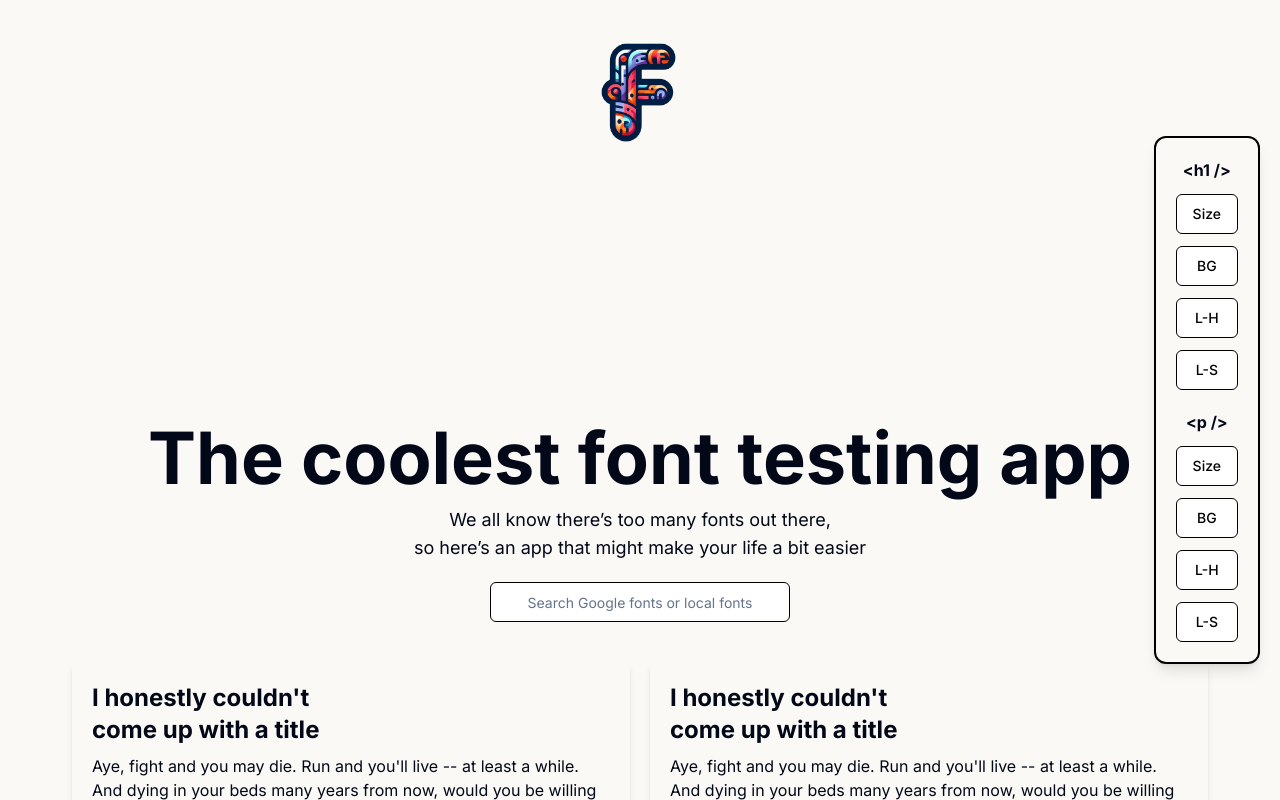
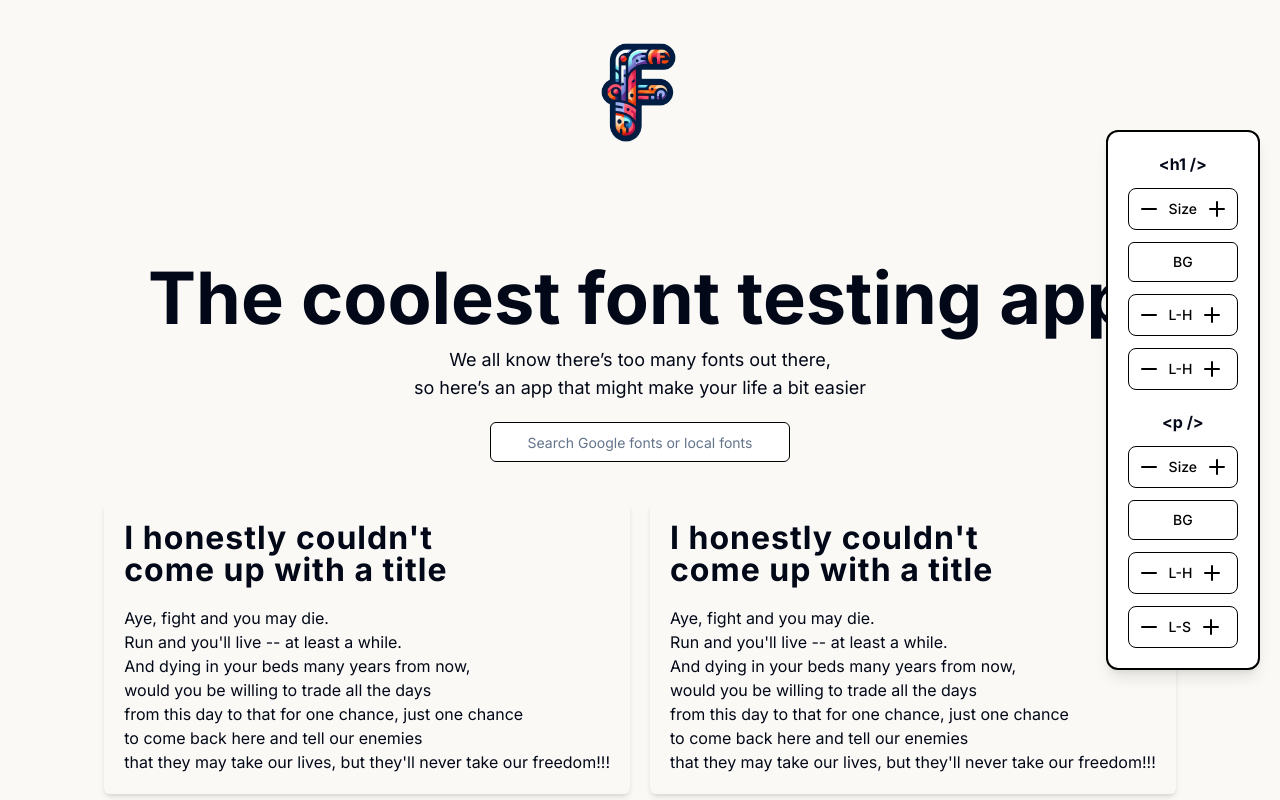
Before and after one commit to Rammah-N/font-tester, a Next.js app: page / in a window 1280 px wide. Both pictures are taken after a click on the button "Start Testing". Shown: the top 800 px of the page. Built offline with nearby package versions, Linux system fonts and the light colour scheme.

Commit message:
create app state

```diff
--- a/app/page.tsx
+++ b/app/page.tsx
@@ -1,13 +1,133 @@
 "use client";
-import Card from "@/components/Card";
+import Card, { CardProps } from "@/components/Card";
 import ControlCenter from "@/components/ControlCenter";
 import { Button } from "@/components/ui/button";
 import { Input } from "@/components/ui/input";
 import { AnimatePresence, useAnimate } from "framer-motion";
 import { motion } from "framer-motion";
-import { useState } from "react";
+import { useReducer, useState } from "react";
+
+export type actionType =
+	| "hSize+"
+	| "hSize-"
+	| "hWeight+"
+	| "hWeight-"
+	| "hBG"
+	| "hLH+"
+	| "hLH-"
+	| "hLS+"
+	| "hLS-"
+	| "pSize+"
+	| "pSize-"
+	| "pWeight+"
+	| "pWeight-"
+	| "pBG"
+	| "pLH+"
+	| "pLH-"
+	| "pLS+"
+	| "pLS-";
+
+const reducer = (
+	state: CardProps,
+	action: { type: actionType; payload?: any }
+) => {
+	switch (action.type) {
+		case "hSize+":
+			return { ...state, hSize: state.hSize + 1 };
+		case "hSize-":
+			if (state.hSize - 1 > 0) {
+				return { ...state, hSize: state.hSize - 1 };
+			}
+			return state;
+
+		case "hWeight+":
+			if (state.hWeight + 100 <= 900) {
+				return { ...state, hWeight: state.hWeight + 100 };
+			}
+			return state;
+		case "hWeight-":
+			if (state.hWeight - 100 >= 100) {
+				return { ...state, hWeight: state.hWeight - 100 };
+			}
+			return state;
+
+		case "hBG":
+			return { ...state, hBG: action.payload };
+
+		case "hLH+":
+			return { ...state, hLH: state.hLH + 0.1 };
+		case "hLH-":
+			if (state.hLH - 0.1 > 0) {
+				return { ...state, hLH: state.hLH - 0.1 };
+			}
+			return state;
+
+		case "hLS+":
+			return { ...state, hLH: state.hLS + 1 };
+		case "hLS-":
+			if (state.hLS - 1 > -1) {
+				return { ...state, hLH: state.hLH - 1 };
+			}
+			return state;
+
+		case "pSize+":
+			return { ...state, pSize: state.pSize + 1 };
+		case "pSize-":
+			if (state.hSize - 1 > 0) {
+				return { ...state, pSize: state.pSize - 1 };
+			}
+			return state;
+
+		case "pWeight+":
+			if (state.hWeight + 100 <= 900) {
+				return { ...state, pWeight: state.pWeight + 100 };
+			}
+			return state;
+		case "pWeight-":
+			if (state.hWeight - 100 >= 100) {
+				return { ...state, pWeight: state.pWeight - 100 };
+			}
+			return state;
+
+		case "pBG":
+			return { ...state, pBG: action.payload };
+
+		case "pLH+":
+			return { ...state, pLH: state.pLH + 0.1 };
+		case "pLH-":
+			if (state.hLH - 0.1 > 0) {
+				return { ...state, pLH: state.pLH - 0.1 };
+			}
+			return state;
+
+		case "pLS+":
+			return { ...state, pLH: state.pLS + 1 };
+		case "pLS-":
+			if (state.hLS - 1 > -1) {
+				return { ...state, pLH: state.pLH - 1 };
+			}
+			return state;
+
+		default:
+			throw new Error("Unknown action type");
+	}
+};
+
+const initialState = {
+	hSize: 32,
+	hWeight: 700,
+	hBG: "transparent",
+	hLH: 1,
+	hLS: 1,
+	pSize: 16,
+	pWeight: 400,
+	pBG: "transparent",
+	pLH: 1.5,
+	pLS: 0,
+};
 
 export default function Home() {
+	const [state, dispatch] = useReducer(reducer, initialState);
 	const [scope, animate] = useAnimate();
 	const [shown, show] = useState(true);
 
@@ -21,8 +141,8 @@ export default function Home() {
 	};
 
 	return (
-		<main className="flex flex-col lg:container" ref={scope}>
-			<div className="text-center mt-60">
+		<main className="flex flex-col" ref={scope}>
+			<div className="text-center mt-20">
 				<h1 className="text-7xl font-bold">The coolest font testing app</h1>
 				<p className="mt-3 text-lg">
 					We all know there’s too many fonts out there,
@@ -56,31 +176,25 @@ export default function Home() {
 						)}
 					</AnimatePresence>
 				</div>
-				<AnimatePresence>
-					<ControlCenter />
-				</AnimatePresence>
+				<ControlCenter dispatch={dispatch} state={state} />
 			</div>
 
-			<ul
-				className="list grid w-full gap-5 justify-center mt-10 px-10"
-				style={{
-					gridTemplateColumns: "repeat(auto-fit, minmax(400px, 1fr)",
-				}}>
+			<ul className="list flex flex-wrap w-full gap-5 justify-center mt-10 px-10">
 				<AnimatePresence>
 					{[1, 2, 3].map((a, i) =>
 						!shown ? (
-							<motion.li
-								className="w-fit"
+							<motion.div
+								className="inline max-w-fit"
+								style={{ flex: "1 1 25%" }}
 								key={i}
 								initial={{ opacity: 0, y: 100 }}
 								animate={{ opacity: 1, y: 0 }}>
-								<Card />
-							</motion.li>
+								<Card {...state} />
+							</motion.div>
 						) : null
 					)}
 				</AnimatePresence>
 			</ul>
-
 		</main>
 	);
 }
--- a/components/Card.tsx
+++ b/components/Card.tsx
@@ -1,32 +1,53 @@
+import { cn } from "@/lib/utils";
 import React from "react";
 
-type mixed = string | number;
+type mixed = number;
 
-interface Props {
-	hSize?: mixed;
-	hWeight?: string;
-	hBG?: string;
-	hLH?: mixed;
-	hLS?: mixed;
-	pSize?: mixed;
-	pWeight?: string;
-	pBG?: string;
-	pLH?: mixed;
-	pLS?: mixed;
+export interface CardProps {
+	hSize: number;
+	hWeight: number;
+	hBG: string;
+	hLH: number;
+	hLS: number;
+	pSize: number;
+	pWeight: number;
+	pBG: string;
+	pLH: number;
+	pLS: number;
 }
 
-const Card = (props: Props) => {
-	const { hSize, hBG, hLH, hLS, pSize, pBG, pLH, pLS } = props;
+const Card = (props: CardProps) => {
+	const { hSize, hWeight, hBG, hLH, hLS, pSize, pWeight, pBG, pLH, pLS } =
+		props;
+
+	const hStyle = {
+		fontSize: `${hSize}px`,
+		fontWeight: hWeight,
+		backgroundColor: hBG,
+		lineHeight: hLH,
+		letterSpacing: hLS,
+	};
+
+	const pStyle = {
+		fontSize: `${pSize}px`,
+		fontWeight: pWeight,
+		backgroundColor: pBG,
+		lineHeight: pLH,
+		letterSpacing: pLS,
+	};
 
 	return (
-		<li className=" rounded-md p-5 shadow-md">
-			<h1 className={"text-2xl font-bold whitespace-nowrap"}>
+		<li className="rounded-md p-5 shadow-md w-full flex flex-col gap-3 min-w-fit max-w-fit">
+			<h1
+				className={cn("text-2xl font-bold whitespace-nowrap leading-none")}
+				style={hStyle}>
 				I honestly couldn't <br /> come up with a title{" "}
 			</h1>
-			<p className="mt-2">
-				Aye, fight and you may die. Run and you'll live -- at least a while.
-				<br /> And dying in your beds many years from now, would you be willing
-				to trade all the days <br />
+			<p className="mt-2 whitespace-nowrap" style={pStyle}>
+				Aye, fight and you may die. <br /> Run and you'll live -- at least a
+				while.
+				<br /> And dying in your beds many years from now, <br /> would you be
+				willing to trade all the days <br />
 				from this day to that for one chance, just one chance
 				<br /> to come back here and tell our enemies
 				<br /> that they may take our lives, but they'll never take our
--- a/components/ControlCenter.tsx
+++ b/components/ControlCenter.tsx
@@ -6,8 +6,11 @@ import {
 	TooltipProvider,
 	TooltipTrigger,
 } from "@/components/ui/tooltip";
-import React from "react";
+import React, { Dispatch } from "react";
 import { motion } from "framer-motion";
+import { Minus, Plus } from "lucide-react";
+import { actionType } from "@/app/page";
+import { CardProps } from "./Card";
 
 const Tooltip = ({
 	note,
@@ -28,36 +31,83 @@ const Tooltip = ({
 	);
 };
 
-const ControlCenter = () => {
+const ActionButton = ({
+	text,
+	plusType,
+	minusType,
+	dispatch,
+}: {
+	text: string;
+	plusType: actionType;
+	minusType: actionType;
+	dispatch: Dispatch<{ type: actionType; payload?: any }>;
+}) => {
+	return (
+		<div className="border-[1px] rounded-lg border-black bg-white text-black hover:bg-white flex items-center">
+			<Button
+				className="bg-transparent hover:bg-transparent text-black px-2"
+				onClick={() => dispatch({ type: minusType })}>
+				<Minus />
+			</Button>
+			<span className="text-sm font-medium">{text}</span>
+			<Button
+				className="bg-transparent hover:bg-transparent text-black px-2"
+				onClick={() => dispatch({ type: plusType })}
+				onMouseDown={() => dispatch({ type: plusType })}>
+				<Plus />
+			</Button>
+		</div>
+	);
+};
+
+const ControlCenter = ({
+	dispatch,
+	state,
+}: {
+	dispatch: Dispatch<{ type: actionType; payload?: any }>;
+	state: CardProps;
+}) => {
 	return (
 		<motion.div
 			initial={{ opacity: 0, right: -50 }}
-			transition={{duration: 500, ease: 'easeInOut'}}
-			className="control-center absolute top-1/2 right-5 -translate-y-1/2 border-[2px] border-black p-5 rounded-xl shadow-lg">
+			transition={{ duration: 500, ease: "easeInOut" }}
+			className="control-center absolute top-1/2 right-5 -translate-y-1/2 border-[2px] border-black p-5 bg-white rounded-xl shadow-lg">
 			<div className="text-center">
 				<h1 className="mb-3">
 					<strong>{`<h1 />`}</strong>
 				</h1>
 				<div className="flex flex-col gap-3">
 					<Tooltip note="Edit heading font size">
-						<Button className="border-[1px] border-black bg-white text-black hover:bg-white">
-							Size
-						</Button>
+						<ActionButton
+							text="Size"
+							plusType="hSize+"
+							minusType="hSize-"
+							dispatch={dispatch}
+						/>
 					</Tooltip>
+
 					<Tooltip note="Edit heading background color">
 						<Button className="border-[1px] border-black bg-white text-black hover:bg-white">
 							BG
 						</Button>
 					</Tooltip>
+
 					<Tooltip note="Edit heading line-height">
-						<Button className="border-[1px] border-black bg-white text-black hover:bg-white">
-							L-H
-						</Button>
+						<ActionButton
+							text="L-H"
+							plusType="hLH+"
+							minusType="hLH-"
+							dispatch={dispatch}
+						/>
 					</Tooltip>
+
 					<Tooltip note="Edit heading letter-spacing">
-						<Button className="border-[1px] border-black bg-white text-black hover:bg-white">
-							L-S
-						</Button>
+						<ActionButton
+							text="L-H"
+							plusType="hLS+"
+							minusType="hLS-"
+							dispatch={dispatch}
+						/>
 					</Tooltip>
 				</div>
 			</div>
@@ -67,24 +117,36 @@ const ControlCenter = () => {
 				</h1>
 				<div className="flex flex-col gap-3">
 					<Tooltip note="Edit paragraph font size">
-						<Button className="border-[1px] border-black bg-white text-black hover:bg-white">
-							Size
-						</Button>
+						<ActionButton
+							text="Size"
+							plusType="pSize+"
+							minusType="pSize-"
+							dispatch={dispatch}
+						/>
 					</Tooltip>
+
 					<Tooltip note="Edit paragraph background color">
 						<Button className="border-[1px] border-black bg-white text-black hover:bg-white">
 							BG
 						</Button>
 					</Tooltip>
+
 					<Tooltip note="Edit paragraph line-height">
-						<Button className="border-[1px] border-black bg-white text-black hover:bg-white">
-							L-H
-						</Button>
+						<ActionButton
+							text="L-H"
+							plusType="pLH+"
+							minusType="pLH-"
+							dispatch={dispatch}
+						/>
 					</Tooltip>
+
 					<Tooltip note="Edit paragraph letter-spacing">
-						<Button className="border-[1px] border-black bg-white text-black hover:bg-white">
-							L-S
-						</Button>
+						<ActionButton
+							text="L-S"
+							plusType="pLS+"
+							minusType="pLS-"
+							dispatch={dispatch}
+						/>
 					</Tooltip>
 				</div>
 			</div>
```
